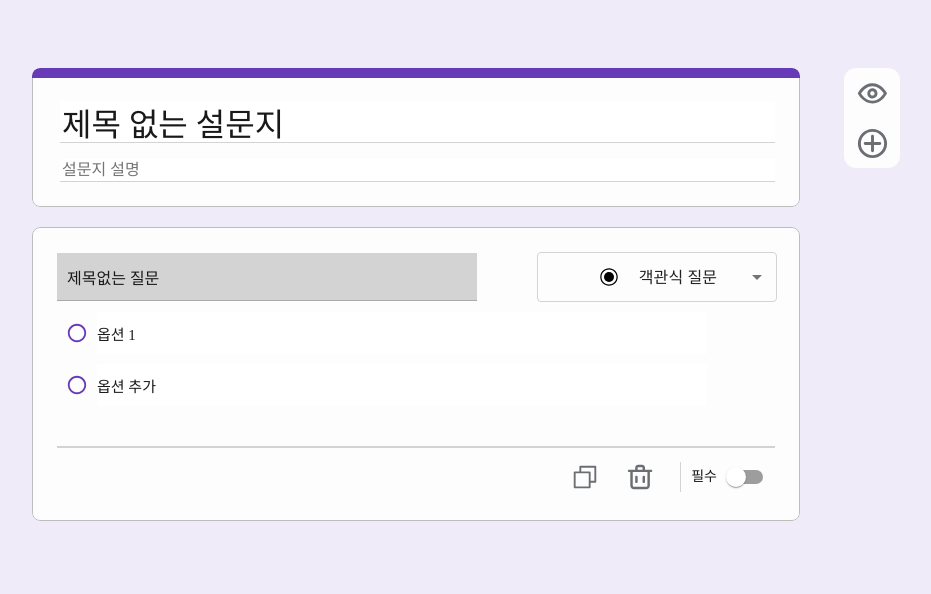
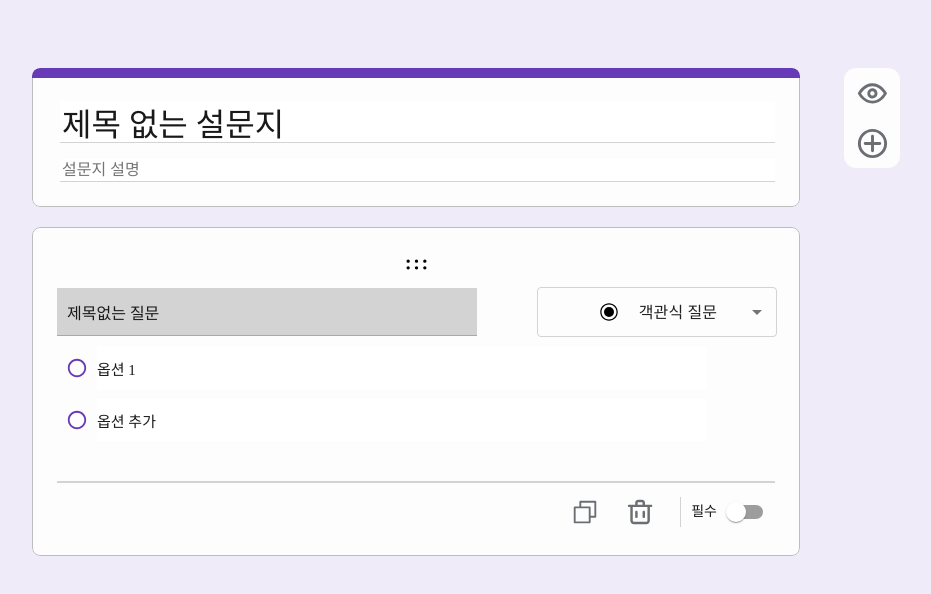
Before and after one commit to plla2/google-form, a React (Vite) app: page / in a window 1280 px wide. Shown: the top 594 px of the page, without its empty margins (224-1155 px from the left). Built offline with nearby package versions, Linux system fonts and the light colour scheme.

Commit message:
✨ dnd활용 드래그 앤 드랍 기능 구현

```diff
--- a/package.json
+++ b/package.json
@@ -17,6 +17,7 @@
     "@reduxjs/toolkit": "^1.9.5",
     "node-sass": "^9.0.0",
     "react": "^18.2.0",
+    "react-beautiful-dnd": "^13.1.1",
     "react-dom": "^18.2.0",
     "react-redux": "^8.1.2",
     "react-router-dom": "^6.15.0",
@@ -27,6 +28,7 @@
   },
   "devDependencies": {
     "@types/react": "^18.2.15",
+    "@types/react-beautiful-dnd": "^13.1.4",
     "@types/react-dom": "^18.2.7",
     "@types/react-redux": "^7.1.26",
     "@types/shortid": "^0.0.29",
--- a/src/components/Wrapper/QuestionWrapper/QuestionWrapper.tsx
+++ b/src/components/Wrapper/QuestionWrapper/QuestionWrapper.tsx
@@ -9,14 +9,17 @@ import * as S from './QuestionWrapperStyle';
 import Dropdown from '../../Dropdown/Dropdown';
 import copyIcon from '../../../assets/icons/copy.svg';
 import deleteIcon from '../../../assets/icons/trash.svg';
+import dragIcon from '../../../assets/icons/drag.svg';
 import { Switch } from '@mui/material';
 import shortid from 'shortid';
+import { DraggableProvided } from 'react-beautiful-dnd';
 
 interface QuestionCardPropsType {
   questionId: string;
+  provided: DraggableProvided;
 }
 
-const QuestionWrapper = ({ questionId }: QuestionCardPropsType) => {
+const QuestionWrapper = ({ questionId, provided }: QuestionCardPropsType) => {
   const dispatch = useAppDispatch();
   const { questions } = useAppSelector((state) => state.form);
   const pickedQuestion = questions.find((item) => item.id === questionId);
@@ -91,6 +94,9 @@ const QuestionWrapper = ({ questionId }: QuestionCardPropsType) => {
   return (
     <Card isTitle={false}>
       <S.Container>
+        <div className="dragHandler" {...provided.dragHandleProps}>
+          <img src={dragIcon} alt="드래그 아이콘" />
+        </div>
         <div className="question">
           <input
             type="text"
--- a/src/components/Wrapper/QuestionWrapper/QuestionWrapperStyle.ts
+++ b/src/components/Wrapper/QuestionWrapper/QuestionWrapperStyle.ts
@@ -56,4 +56,14 @@ export const Container = styled.div`
       border-left: 1px solid ${({ theme }) => theme.color.grey_verylight};
     }
   }
+  .dragHandler {
+    display: flex;
+    justify-content: center;
+    align-items: center;
+    img {
+      width: 25px;
+      margin-bottom: 10px;
+      cursor: pointer;
+    }
+  }
 `;
--- a/src/pages/Formpage.tsx
+++ b/src/pages/Formpage.tsx
@@ -4,6 +4,9 @@ import Sidebar from '../components/Sidebar/Sidebar';
 import { useState } from 'react';
 import QuestionWrapper from '../components/Wrapper/QuestionWrapper/QuestionWrapper';
 import { useAppSelector } from '../redux/rtk-hooks/useAppSelector';
+import { useAppDispatch } from '../redux/rtk-hooks/useAppDispatch';
+import { DragDropContext, Droppable, Draggable, DropResult } from 'react-beautiful-dnd';
+import { questionActions } from '../redux/slice';
 
 export const S_Container = styled.div`
   display: flex;
@@ -27,6 +30,7 @@ export const S_Container = styled.div`
 `;
 
 const Formpage = () => {
+  const dispatch = useAppDispatch();
   const { form, questions } = useAppSelector((state) => state.form);
   const [info, setInfo] = useState({
     title: form.title,
@@ -39,12 +43,40 @@ const Formpage = () => {
     });
   };
 
+  const getQuestionList = () => {
+    return questions.map((question, idx) => (
+      <Draggable key={question.id} draggableId={question.id} index={idx}>
+        {(provided) => (
+          <div ref={provided.innerRef} {...provided.draggableProps}>
+            <QuestionWrapper key={question.id} questionId={question.id} provided={provided} />
+          </div>
+        )}
+      </Draggable>
+    ));
+  };
+
+  const onDragEnd = (result: DropResult) => {
+    if (!result.destination) {
+      return;
+    }
+    dispatch(questionActions.replaceQuestion({ initialIdx: result.source.index, afterIdx: result.destination.index }));
+  };
+
   return (
     <S_Container>
-      <TitleCard info={info} handleChange={handleInfo} />
-      {questions.map((question) => (
-        <QuestionWrapper key={question.id} questionId={question.id} />
-      ))}
+      <div>
+        <TitleCard info={info} handleChange={handleInfo} />
+        <DragDropContext onDragEnd={onDragEnd}>
+          <Droppable droppableId="droppable">
+            {(provided) => (
+              <div ref={provided.innerRef}>
+                {getQuestionList()}
+                {provided.placeholder}
+              </div>
+            )}
+          </Droppable>
+        </DragDropContext>
+      </div>
       <Sidebar info={info} />
     </S_Container>
   );
--- a/src/redux/slice/questionSlice.ts
+++ b/src/redux/slice/questionSlice.ts
@@ -110,6 +110,11 @@ const { actions: questionActions, reducer: questionReducer } = createSlice({
         item.textAnswers = '';
       });
     },
+    replaceQuestion: (state, action) => {
+      const { initialIdx, afterIdx } = action.payload;
+      const [removed] = state.splice(initialIdx, 1);
+      state.splice(afterIdx, 0, removed);
+    },
   },
 });
 
```
Also changed, not shown: src/assets/icons/drag.svg (added), 1 other file (tests, documents, lock files or other folders).
